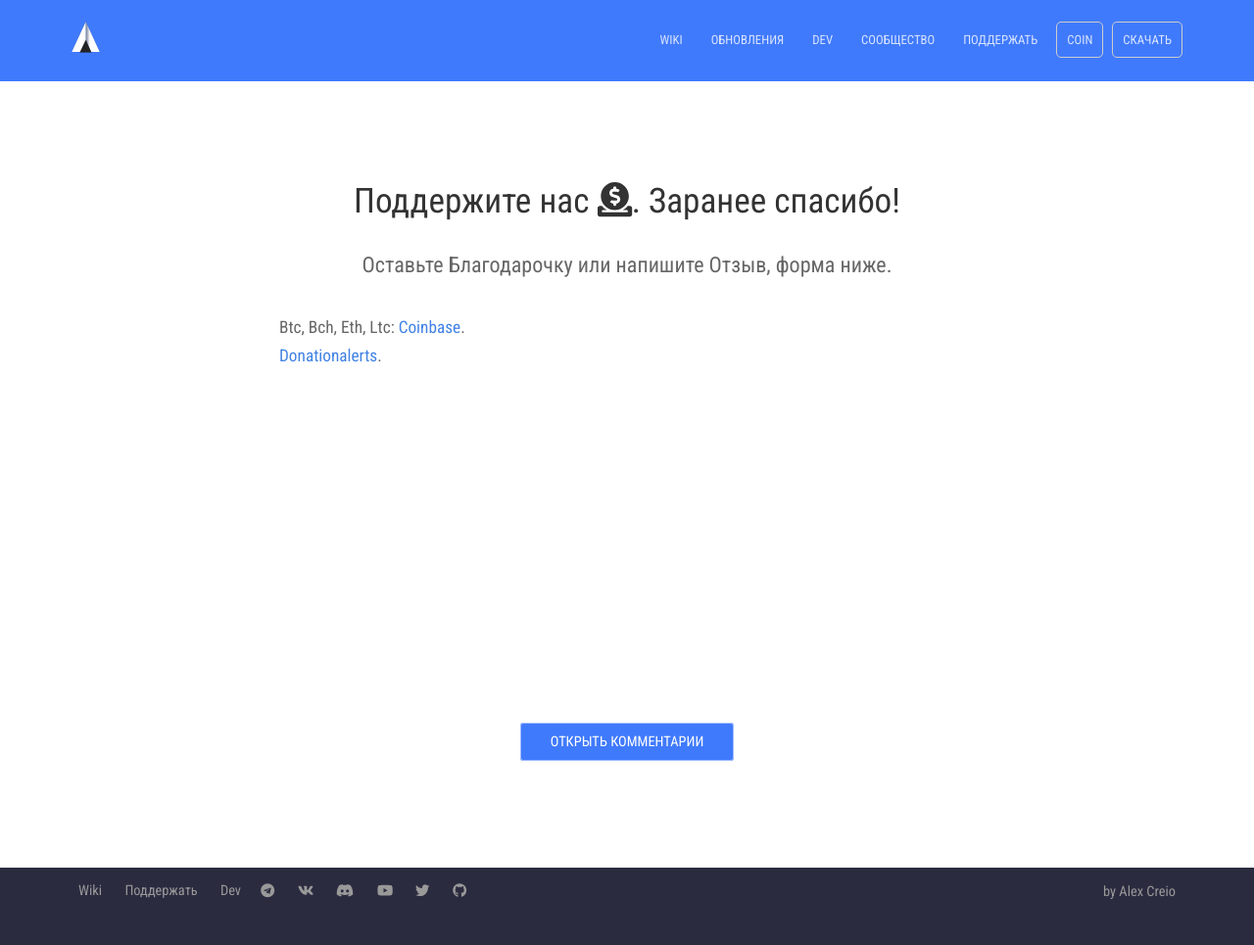
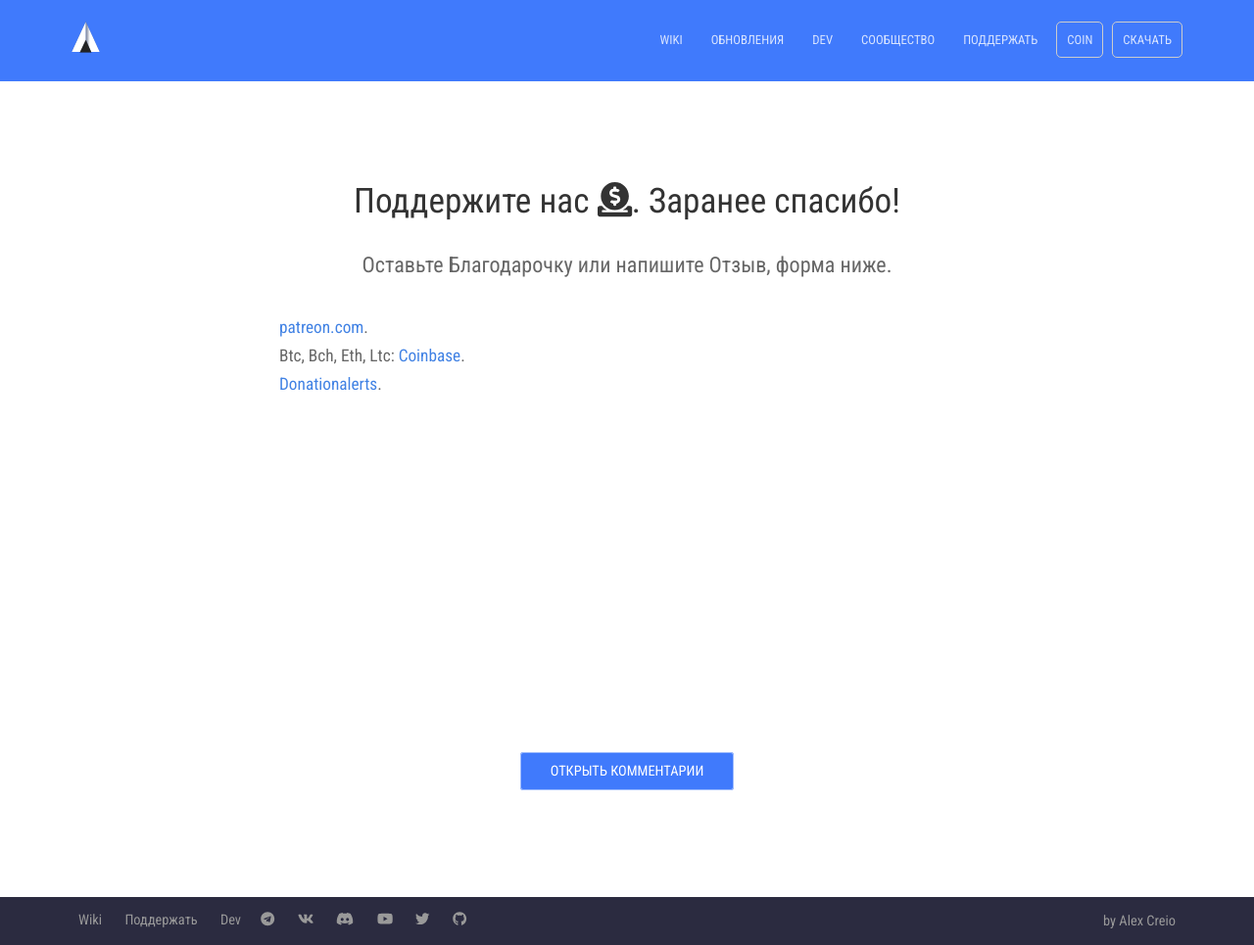
Before and after one commit to bullik01/ctlos.github.io, a Jekyll site: the page built from _pages/donat.html, in a window 1280 px wide. Shown: the whole page at 98% size. Built offline with Jekyll 4.4.1, drawn with Linux system fonts in a browser that asks for light colours; nearby versions of some CDN libraries; a script that is not in the unit is left out; comment, search, counter and statistics services are not loaded; before the commit the page ends 935 px from its top, so only the background shows below that.

Commit message:
2019.05.13 Update

```diff
--- a/_pages/donat.html
+++ b/_pages/donat.html
@@ -9,6 +9,7 @@ description: Оставьте Благодарочку или напишите
 <section class="get">
 	<div class="text-container flex">
 		<div class="text editable">
+			<p><a target="_blank" href="https://www.patreon.com/ctlos">patreon.com</a>.</p>
 			<p>Btc, Bch, Eth, Ltc: <a target="_blank" href="https://commerce.coinbase.com/checkout/ef975b9b-2340-442a-9e27-d9fd8f6e6978">Coinbase</a>.</p>
 			<p><a target="_blank" href="http://www.donationalerts.ru/c/creio">Donationalerts</a>.</p>
 		</div>
```
